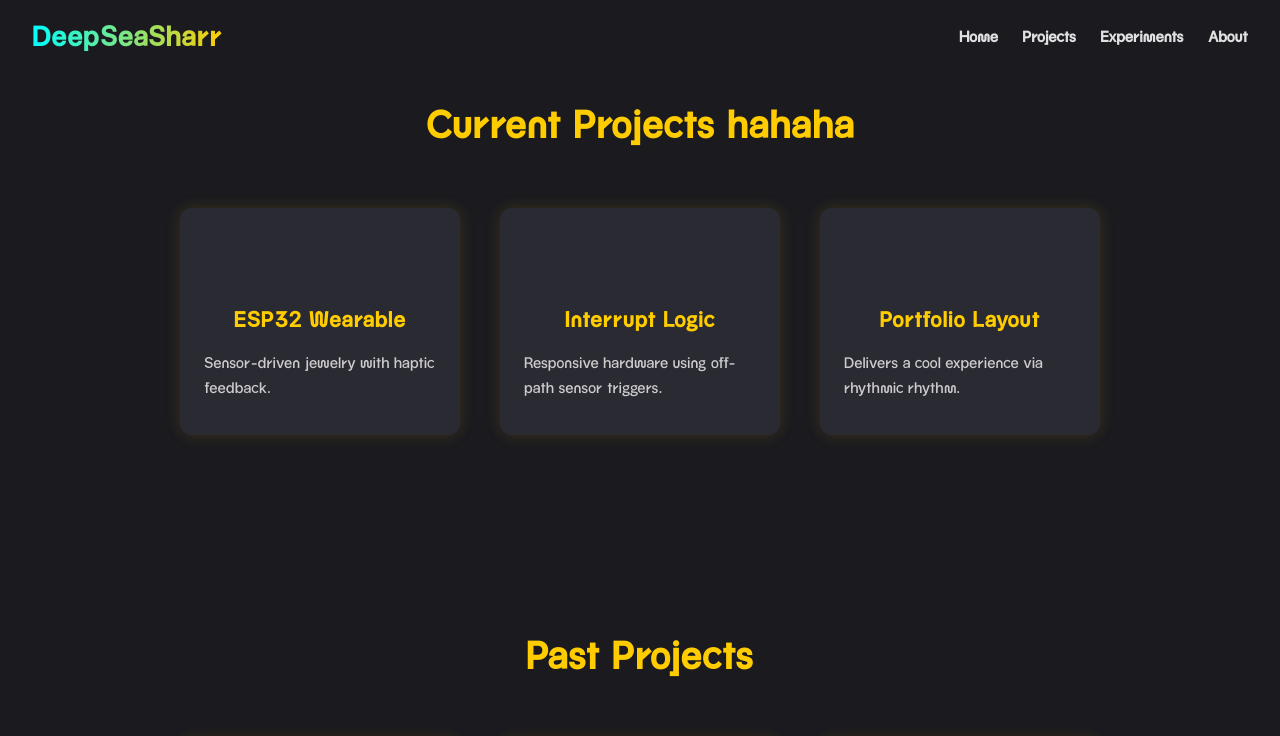
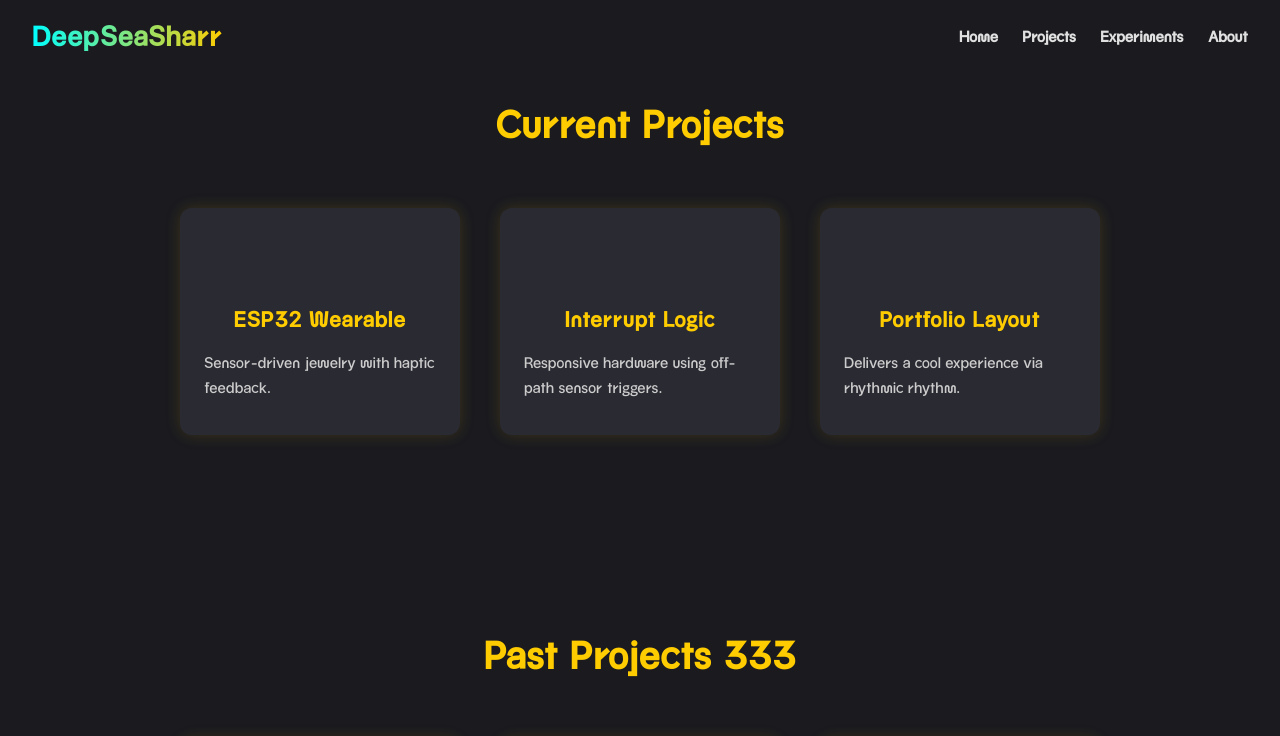
Before and after one commit to akhazane76/My-Portfolio, a plain HTML site: page projects.html in a window 1280 px wide. Shown: the top 736 px of the page. Drawn offline with Linux system fonts and the light colour scheme; a web font is replaced by a local one.

Commit message:
Update projects.html

```diff
--- a/projects.html
+++ b/projects.html
@@ -21,7 +21,7 @@
 
   <!-- Current Projects -->
   <section class="projects-section reveal">
-  <h2 class="projects-heading">Current Projects hahaha</h2>
+  <h2 class="projects-heading">Current Projects</h2>
 
   <div class="projects-grid">
     <div class="project-card">
@@ -44,7 +44,7 @@
 
   <!-- Past Projects -->
   <section class="projects-section reveal">
-  <h2 class="projects-heading">Past Projects</h2>
+  <h2 class="projects-heading">Past Projects 333</h2>
 
   <div class="projects-grid">
     <div class="project-card">
```
